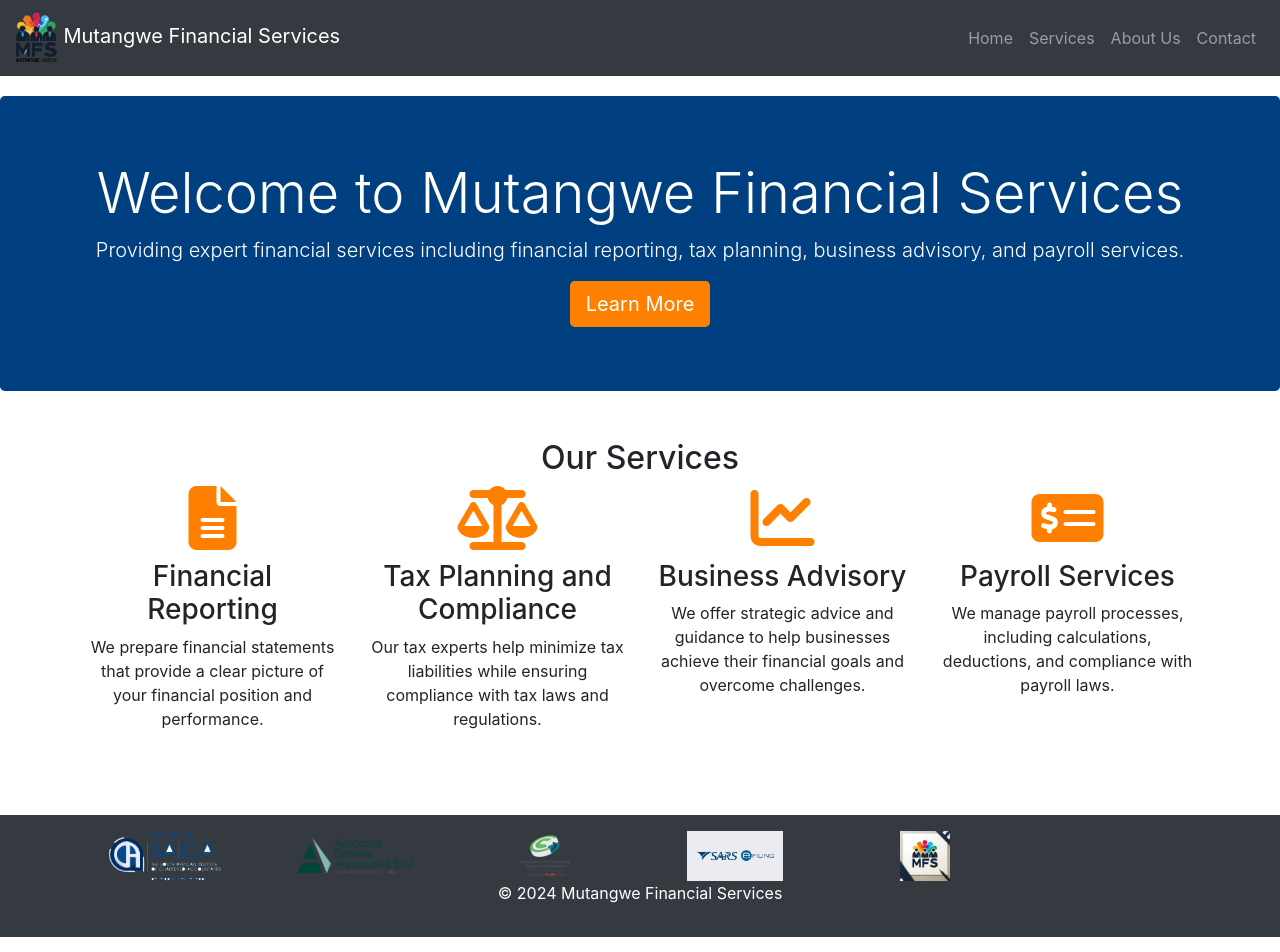
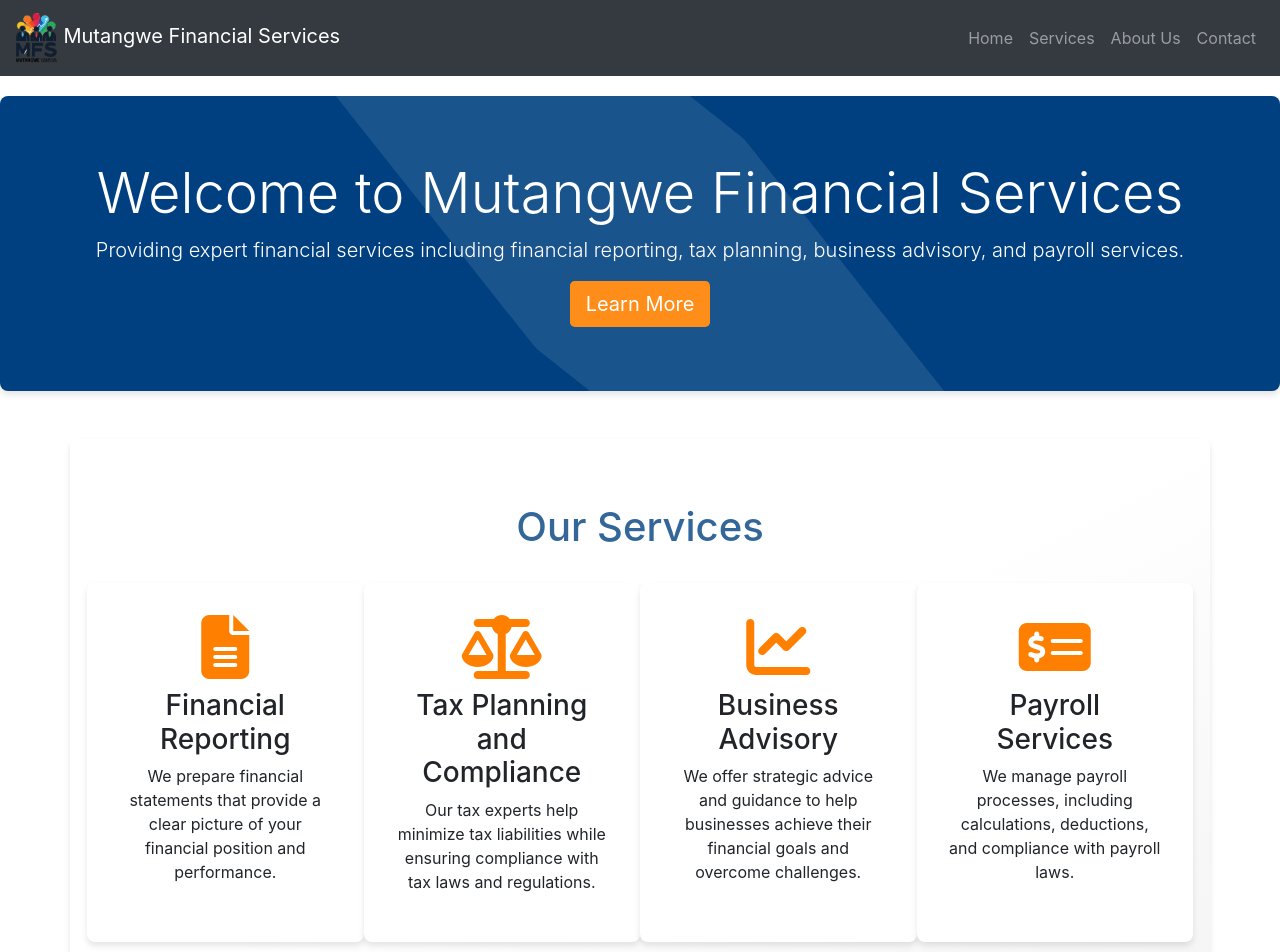
Before and after one commit to miketheburnz/mfs_website, a website: page public/index.html in a window 1280 px wide. Shown: the top 952 px of the page. Drawn offline with nearby package versions, Linux system fonts and the light colour scheme.

Commit message:
Update styles.css

```diff
--- a/public/css/styles.css
+++ b/public/css/styles.css
@@ -11,18 +11,32 @@
 }
 
 .jumbotron {
-    background-color: #004080;
+    background-color: #336699; /* Lighter blue background */
     color: white;
     margin-bottom: 0;
+    position: relative;
+    overflow: hidden;
+}
+
+.jumbotron::before {
+    content: '';
+    position: absolute;
+    width: 200%;
+    height: 100%;
+    background: rgba(255, 255, 255, 0.1);
+    clip-path: polygon(50% 0%, 100% 50%, 50% 100%, 0% 50%);
+    transform: rotate(45deg);
+    left: -50%;
+    top: 0;
 }
 
 .jumbotron .btn-primary {
-    background-color: #ff8000;
+    background-color: #ff6666; /* Light red color */
     border: none;
 }
 
 footer {
-    background-color: #004080;
+    background-color: #336699; /* Lighter blue background */
     color: white;
     text-align: center;
     padding: 10px;
@@ -47,3 +61,52 @@
 .was-validated .form-group .invalid-feedback {
     display: block;
 }
+
+/* Additional Stylish Elements */
+
+header.jumbotron {
+    padding: 4rem 2rem;
+    text-align: center;
+    border-radius: 0.5rem;
+    box-shadow: 0 4px 6px rgba(0, 0, 0, 0.1);
+}
+
+section#services-overview {
+    background: linear-gradient(to bottom right, #ffffff 50%, #f4f4f4);
+    padding: 4rem 2rem;
+    border-radius: 0.5rem;
+    box-shadow: 0 4px 6px rgba(0, 0, 0, 0.1);
+}
+
+section#services-overview h2 {
+    margin-bottom: 2rem;
+    font-size: 2.5rem;
+    color: #336699;
+}
+
+section#services-overview .col-md-3 {
+    padding: 2rem;
+    background: white;
+    border-radius: 0.5rem;
+    box-shadow: 0 4px 6px rgba(0, 0, 0, 0.1);
+    transition: transform 0.3s;
+}
+
+section#services-overview .col-md-3:hover {
+    transform: translateY(-10px);
+}
+
+footer {
+    padding: 2rem;
+    border-radius: 0.5rem 0.5rem 0 0;
+}
+
+footer img {
+    margin: 0.5rem;
+    filter: brightness(0) invert(1);
+}
+
+footer p {
+    margin-top: 1rem;
+    font-size: 1rem;
+}
```
